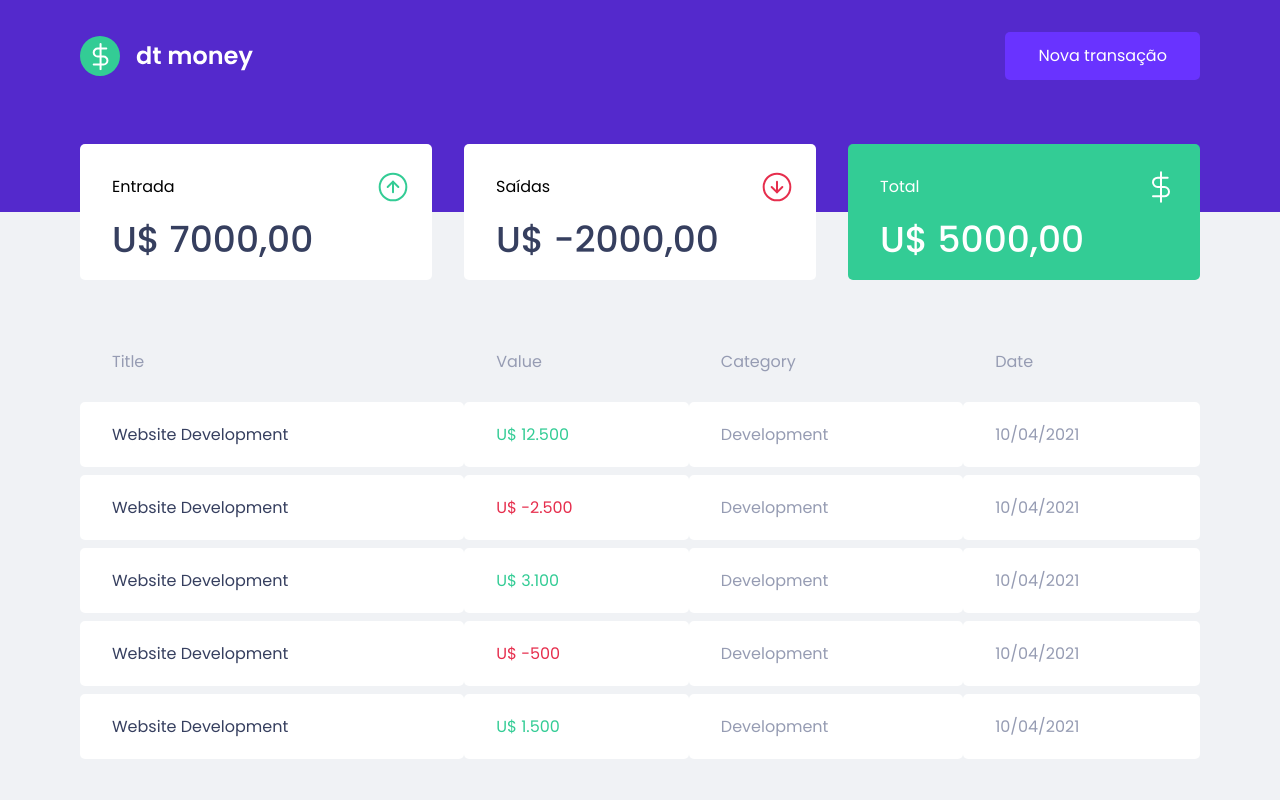
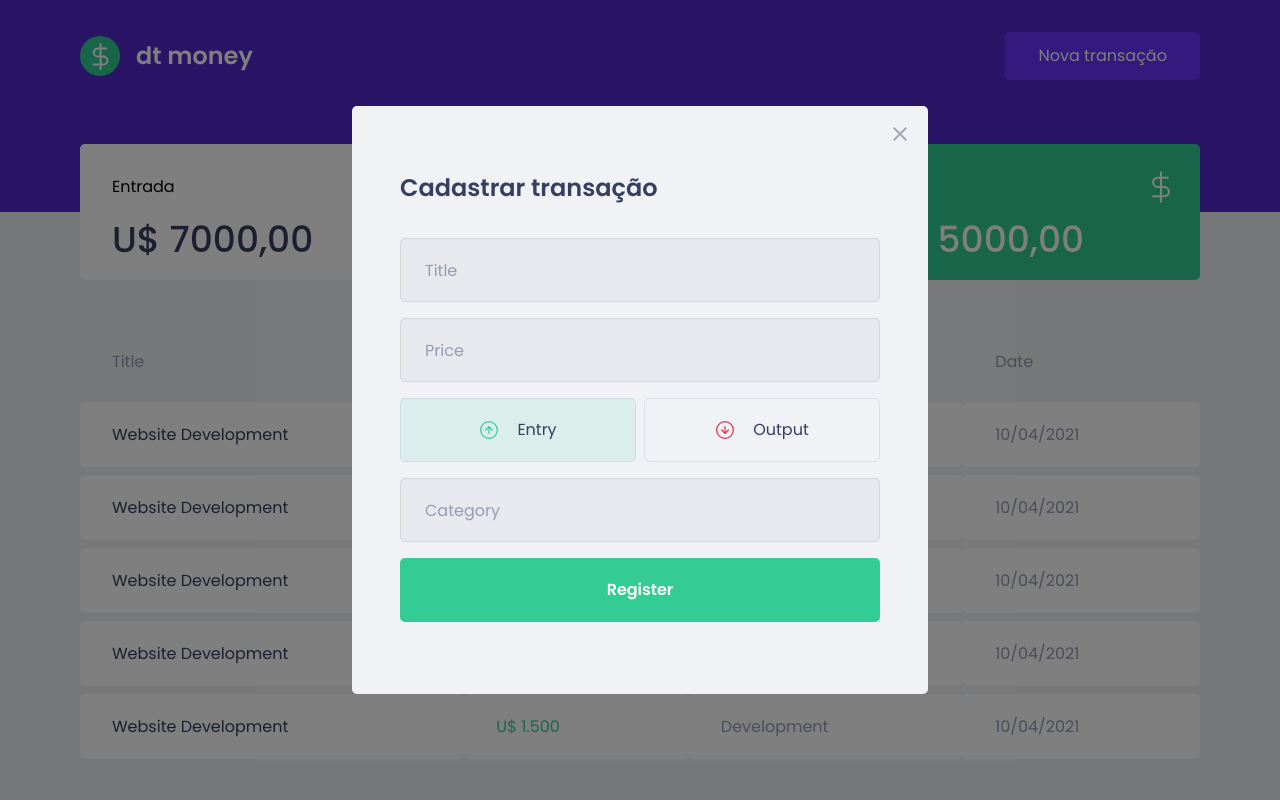
Before and after one commit to Laerciosantosn/Ignite-DTmoney-, a React (Create React App) app: page / in a window 1280 px wide. Both pictures are taken after a click on the button "Nova transação". Built offline with nearby package versions, Linux system fonts and the light colour scheme; no server answers; what miragejs would draw is missing.

Commit message:
Created the NewTransactionModal Component

```diff
--- a/package.json
+++ b/package.json
@@ -5,8 +5,10 @@
   "dependencies": {
     "axios": "^0.21.1",
     "miragejs": "^0.1.41",
+    "polished": "^4.1.1",
     "react": "^17.0.2",
     "react-dom": "^17.0.2",
+    "react-modal": "^3.12.1",
     "styled-components": "^5.2.3",
     "typescript": "^4.1.2",
     "web-vitals": "^1.0.1"
@@ -19,6 +21,7 @@
     "@types/node": "^12.0.0",
     "@types/react": "^17.0.0",
     "@types/react-dom": "^17.0.0",
+    "@types/react-modal": "^3.12.0",
     "@types/styled-components": "^5.1.9",
     "react-scripts": "4.0.3"
   },
--- a/src/App.tsx
+++ b/src/App.tsx
@@ -1,13 +1,34 @@
+import { useState } from 'react';
+import Modal from 'react-modal';
 import { Dashboard } from "./components/Dashboard";
 import { Header } from "./components/Header";
+import { NewTransactionModal } from './components/NewTransactionModal';
+
 import { GlobalStyle } from "./styles/global";
 
+
+Modal.setAppElement('#root');
+
 export function App() {
+  const [isNewTransactionModalOpen, setIsNewTransactionModalOpen] = useState(false);
+
+  function handleOpenNewTransactionModal() {
+    setIsNewTransactionModalOpen(true);
+  }
+
+  function handleCloseNewTransactionModal() {
+    setIsNewTransactionModalOpen(false);
+  }
+
   return (
     <>
      <GlobalStyle />
-     <Header />
+     <Header onOpenNewTransactionModal={handleOpenNewTransactionModal}/>
      <Dashboard />
+      <NewTransactionModal
+        isOpen={isNewTransactionModalOpen}
+        onRequestClose={handleCloseNewTransactionModal}
+      />
     </>
   );
 }
--- a/src/components/Header/index.tsx
+++ b/src/components/Header/index.tsx
@@ -1,16 +1,20 @@
-import React from 'react'
 import logoImg from '../../assets/logo.svg';
 
 import { Container, Content } from './styles';
 
-export function Header() {
+interface HaaderProps {
+  onOpenNewTransactionModal: () => void;
+}
+export function Header({onOpenNewTransactionModal}: HaaderProps) {
+
   return (
     <Container>
       <Content>
     <>
         <img src={logoImg} alt="Dt money"/>
-        <button type="button">Nova transação</button>
+        <button type="button" onClick={onOpenNewTransactionModal}>Nova transação</button>
         </>
+
       </Content>
     </Container>
   )
--- /dev/null
+++ b/src/components/NewTransactionModal/index.tsx
@@ -0,0 +1,66 @@
+import React, { useState } from 'react';
+import Modal from 'react-modal';
+
+import closeImg from '../../assets/close.svg';
+import incomeImg from '../../assets/income.svg';
+import outcomeImg from '../../assets/outcome.svg';
+
+import { Container, TransactionTypeContainer, RadioBox } from './styles';
+
+interface NewTransactionModalProps {
+  isOpen: boolean;
+  onRequestClose: () => void ;
+}
+
+export function NewTransactionModal({ isOpen, onRequestClose }: NewTransactionModalProps) {
+  const [type, setType] = useState('deposit');
+
+  return (
+    <Modal
+      isOpen={isOpen}
+      onRequestClose={onRequestClose}
+      overlayClassName="react-modal-overlay"
+      className="react-modal-content"
+     >
+       <button
+        type="button"
+        className="react-modal-close"
+        onClick={onRequestClose}
+      >
+         <img src={closeImg} alt="Close modal"/>
+       </button>
+
+       <Container>
+        <h2>Cadastrar transação</h2>
+        <input type="text" placeholder="Title"/>
+        <input type="number" placeholder="Price"/>
+
+        <TransactionTypeContainer>
+          <RadioBox
+            type="button"
+            onClick={() => {setType('deposit')}}
+            isActive={type === 'deposit'}
+            activeColor="green"
+          >
+            <img src={incomeImg} alt="Entry"/>
+            <span>Entry</span>
+          </RadioBox>
+
+          <RadioBox
+            type="button"
+            onClick={() => {setType('withdraw')}}
+            isActive={type === 'withdraw'}
+            activeColor="red"
+          >
+            <img src={outcomeImg} alt="Output"/>
+            <span>Output</span>
+          </RadioBox>
+        </TransactionTypeContainer>
+
+        <input type="text" placeholder="Category"/>
+        <button type="submit">Register</button>
+
+       </Container>
+  </Modal>
+  );
+}
--- /dev/null
+++ b/src/components/NewTransactionModal/styles.ts
@@ -0,0 +1,121 @@
+import styled from 'styled-components';
+import { darken, transparentize } from 'polished';
+
+export const Container = styled.form`
+  h2 {
+    color: var(--Title);
+    font-size: 1.5rem;
+    line-height: 2.25rem;
+    margin-bottom: 2rem;
+    font-weight: 600;
+  }
+
+  input {
+    font-weight: 400;
+    background: #E7E9EE;
+    border: #D7D7D7;
+    color: var(--Title);
+    border: 0.0625rem solid #D7D7D7;
+
+    &:focus {
+    outline-color: var(--Green);
+    outline-style: solid;
+    }
+
+    &::placeholder {
+      color: var(--Text);
+    }
+
+    &:not(:last-child) {
+      margin-bottom: 1rem;
+    }
+  }
+
+  input,
+  button[type="submit"] {
+    width: 100%;
+    padding: 1.25rem 1.5rem;
+    height: 4rem;
+    border-radius: 0.3125rem;
+    font-size: 1rem;
+    line-height: 1.5rem;
+  }
+
+  button[type="submit"] {
+    background: var(--Green);
+    font-weight: 600;
+    color: var(--Shape);
+    border: 0;
+
+    transition: filter 300ms ease-in-out;
+
+    &:hover {
+      filter: brightness(0.9);
+    }
+  }
+`;
+
+export const TransactionTypeContainer = styled.div`
+  display: grid;
+  grid-template-columns: repeat(2, 1fr);
+  gap: 0.5rem;
+  margin-bottom: 1rem;
+`;
+
+interface RadioButtonProps {
+  isActive: boolean;
+  activeColor: 'green' | 'red';
+}
+
+const colors = {
+  green: '#33CC95',
+  red: '#E52E4D',
+}
+
+
+export const RadioBox = styled.button<RadioButtonProps>`
+  padding: 1.25rem 1.5rem;
+    height: 4rem;
+    border-radius: 0.3125rem;
+
+    border: solid 0.09375rem rgba(150, 156, 178, 0.2);
+    background: ${(props) => props.isActive
+      ? transparentize(0.9, colors[props.activeColor])
+      : 'transparent'
+    };
+    width: 14.75rem;
+
+    display: flex;
+    flex-direction: row;
+    justify-content: center;
+    align-items: center;
+
+    transition: border-color 300ms ease-in-out;
+
+    &:hover {
+      border-color: ${darken(0.1, '#D7D7D7')};
+    }
+
+    &:focus {
+      outline-color: ${(props) => props.isActive
+      ?  colors[props.activeColor]
+      : 'transparent'
+    };
+      outline-style: solid;
+    }
+
+
+    img {
+      width: 1.25rem;
+      height: 1.25rem;
+      margin-right: 1.125rem;
+    }
+
+    span {
+      font-size: 1rem;
+      font-weight: 400;
+      line-height: 1.5rem;
+      color: var(--Title);
+    }
+
+`;
--- a/src/styles/global.ts
+++ b/src/styles/global.ts
@@ -34,6 +34,7 @@ export const GlobalStyle = createGlobalStyle`
   body {
     background: var(---background);
     -webkit-font-smoothing: antialiased;
+    -moz-osx-font-smoothing: grayscale;
   }
 
   body, input, button, textarea {
@@ -53,4 +54,49 @@ export const GlobalStyle = createGlobalStyle`
     opacity: 0.6;
     cursor: not-allowed;
   }
+
+  .react-modal-overlay {
+    background: rgba(0, 0, 0, 0.5);
+
+    position: fixed;
+    top: 0;
+    right: 0;
+    bottom: 0;
+    left: 0;
+
+    display: flex;
+    align-items: center;
+    justify-content: center;
+
+  }
+
+  .react-modal-content {
+    width: 100%;
+    max-height: 36.75rem;
+    height: 100%;
+    max-width: 36rem;
+    background: var(--Background);
+    padding: 4rem 3rem;
+    position: relative;
+
+    border-radius: 0.3125rem;
+  }
+
+  .react-modal-close {
+    position: absolute;
+    width: 0.875rem;
+    height: 0.875rem;
+    right: 1.3125rem;
+    top: 1.3125rem;
+    border: 0;
+    background: transparent;
+
+    transition: filter 300ms ease-in-out;
+
+    &:hover {
+      filter: brightness(0.9);
+      transform: scale(1.1);
+    }
+  }
+
 `;
```
Also changed, not shown: 1 other file (tests, documents, lock files or other folders).
